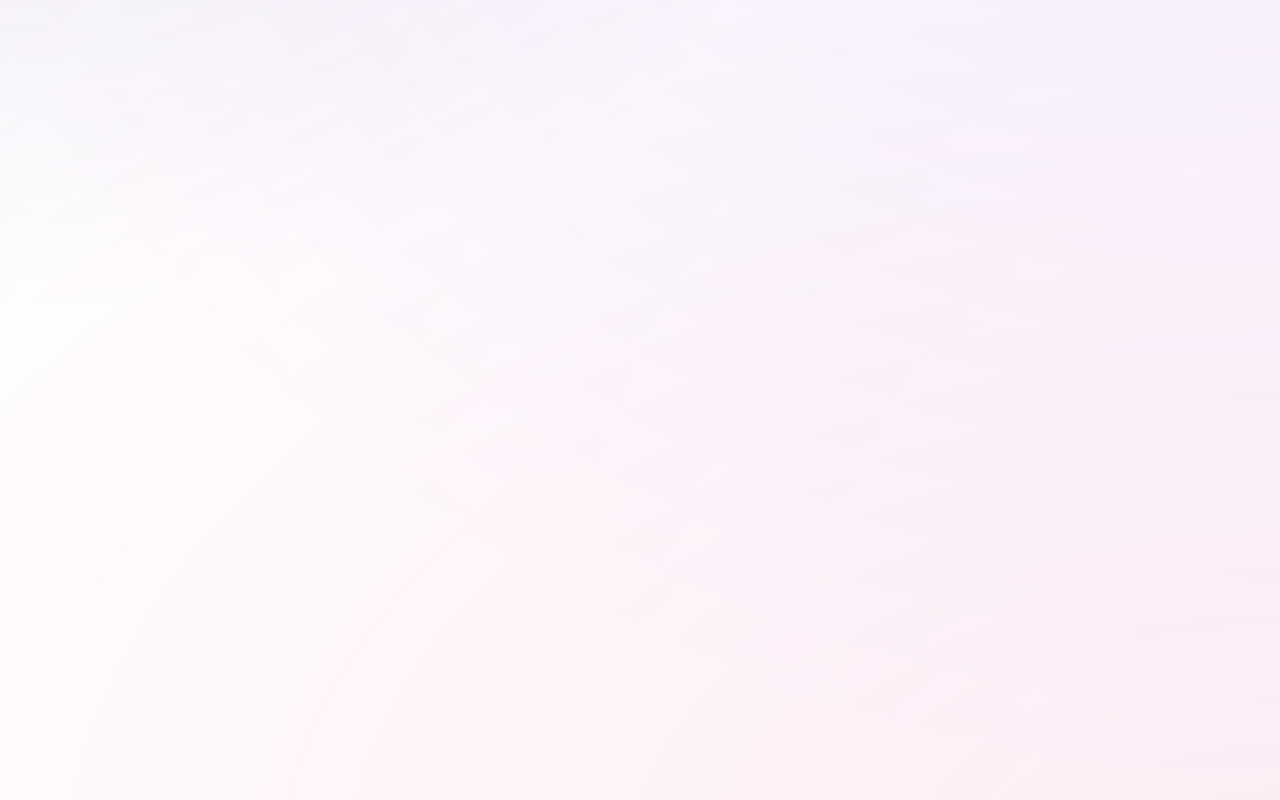
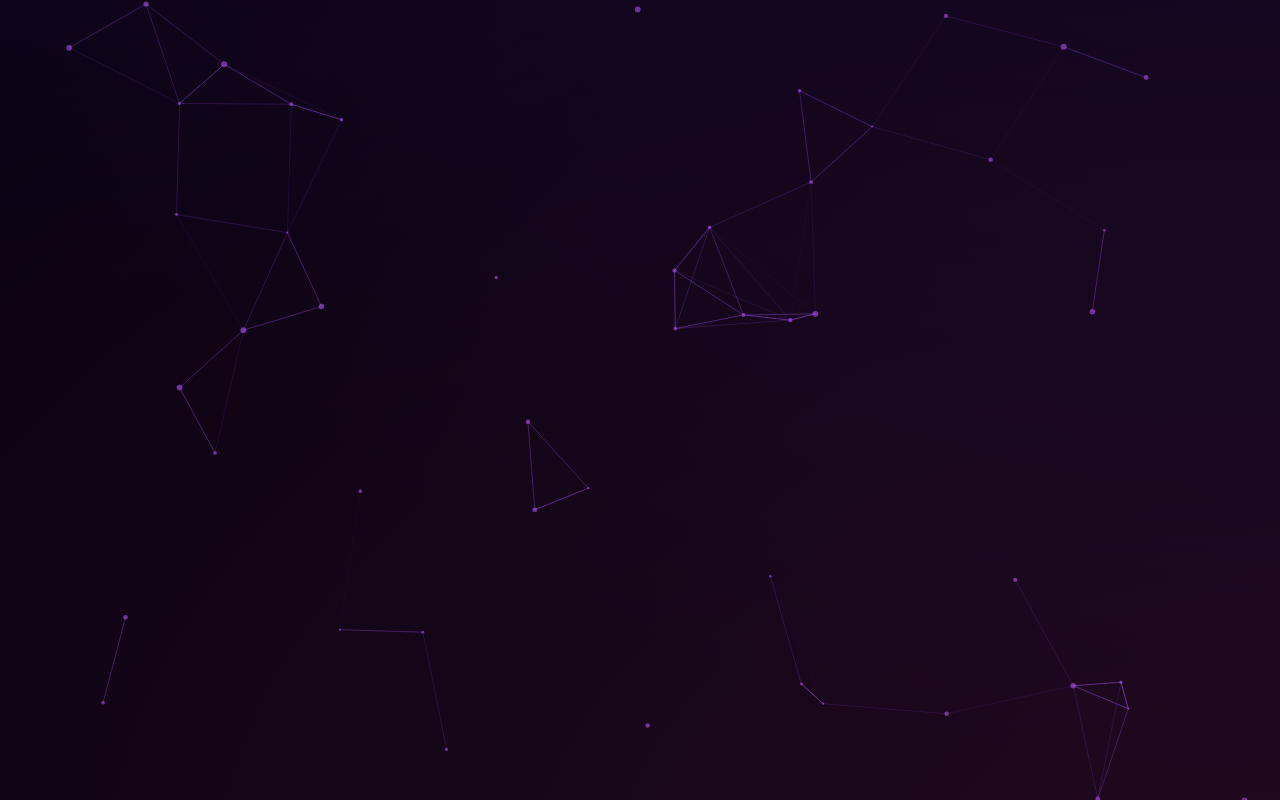
Before and after one commit to Maspie/toshal-portfolio, a React (Vite) app in the folder client/: page / in a window 1280 px wide. Built offline with nearby package versions, Linux system fonts and the light colour scheme.

Commit message:
Update App.tsx

```diff
--- a/client/src/App.tsx
+++ b/client/src/App.tsx
@@ -3,18 +3,31 @@ import { queryClient } from "./lib/queryClient";
 import { QueryClientProvider } from "@tanstack/react-query";
 import { Toaster } from "@/components/ui/toaster";
 import Home from "@/pages/Home";
-import { ThemeProvider } from "./lib/theme";
+import { ThemeProvider, useTheme } from "./lib/theme";
+import { ParticlesBackground } from "@/components/ParticlesBackground";
+
+function AppWrapper() {
+  const { theme } = useTheme();
+
+  return (
+    <div className="relative min-h-screen overflow-hidden">
+      {/* Global particles behind everything */}
+      {theme === "dark" && <ParticlesBackground />}
+      <Router base="/toshal-portfolio">
+        <Switch>
+          <Route path="/" component={Home} />
+        </Switch>
+      </Router>
+      <Toaster />
+    </div>
+  );
+}
 
 function App() {
   return (
     <QueryClientProvider client={queryClient}>
       <ThemeProvider>
-        <Router base="/toshal-portfolio">
-          <Switch>
-            <Route path="/" component={Home} />
-          </Switch>
-        </Router>
-        <Toaster />
+        <AppWrapper />
       </ThemeProvider>
     </QueryClientProvider>
   );
```
